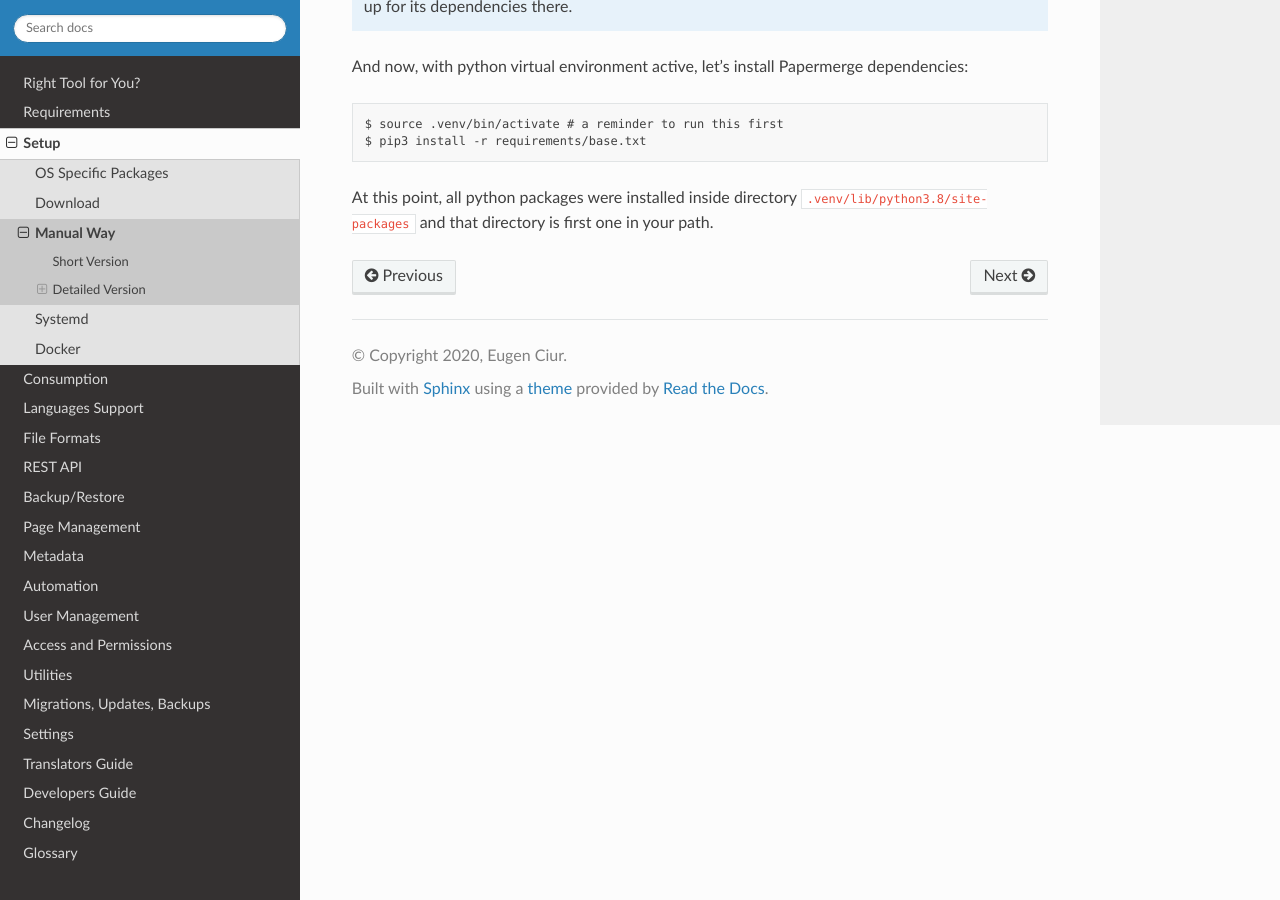
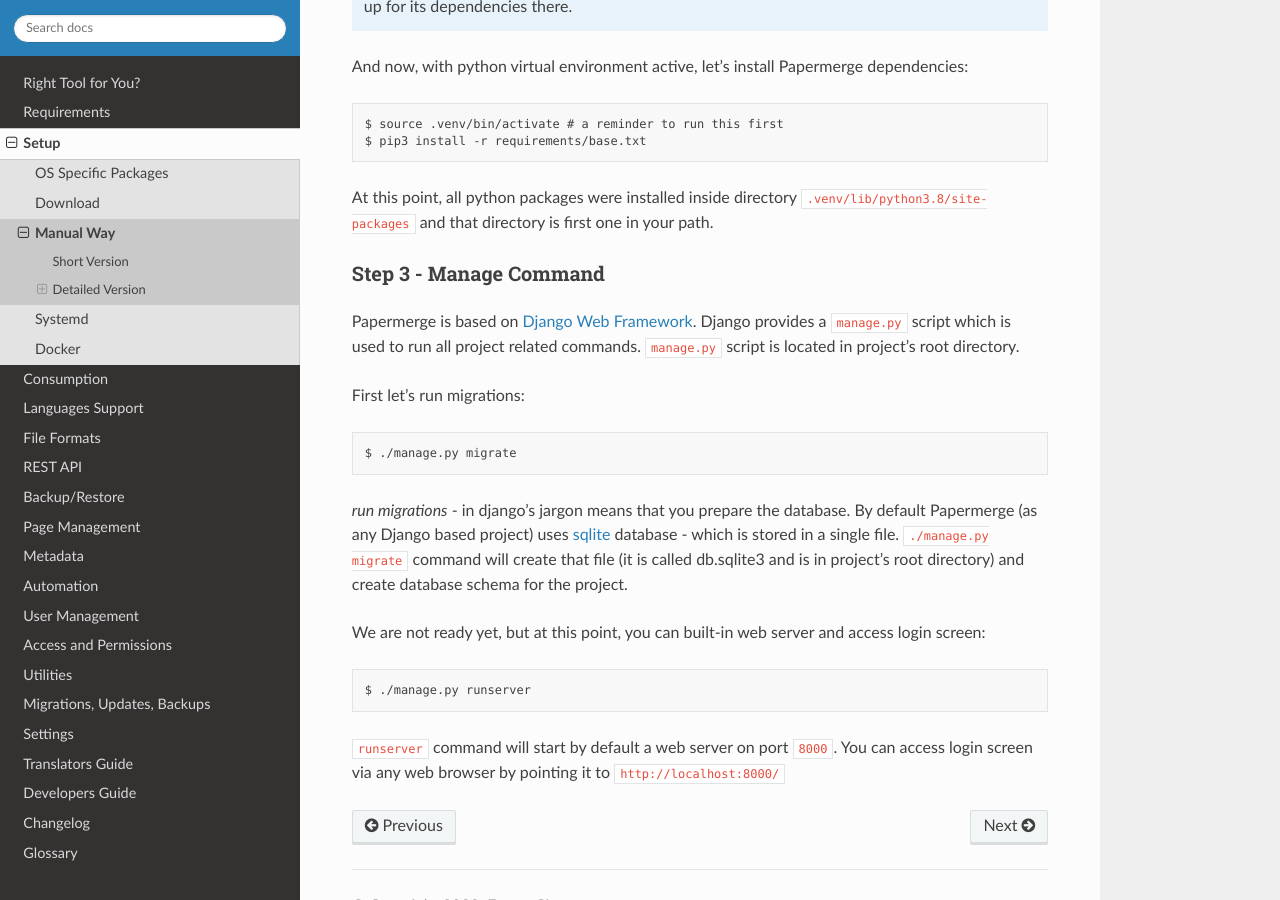
Before and after one commit to ciur/papermerge, a Sphinx documentation site: the page built from docs/source/setup/manual_way.rst, in a window 1280 px wide and 900 px high, scrolled down 6495 px. Built offline with Sphinx 7.4.7 and the Read the Docs theme 2.0.0, drawn with Linux system fonts in a browser that asks for light colours.

Commit message:
update documentation

```diff
--- a/docs/source/setup/manual_way.rst
+++ b/docs/source/setup/manual_way.rst
@@ -238,3 +238,30 @@
 At this point, all python packages were installed inside directory
 ``.venv/lib/python3.8/site-packages`` and that directory is first one in your
 path.
+
+Step 3 - Manage Command
+#########################
+
+Papermerge is based on `Django Web Framework <https://www.djangoproject.com/>`_.
+Django provides a ``manage.py`` script which is used to run all project related commands.
+``manage.py`` script is located in project's root directory.
+
+First let's run migrations::
+
+    $ ./manage.py migrate
+
+*run migrations* - in django's jargon means that you prepare the database. By
+default Papermerge (as any Django based project) uses `sqlite
+<https://sqlite.org/>`_ database - which is stored in a single file.
+``./manage.py migrate`` command will create that file (it is called db.sqlite3
+and is in project's root directory) and create database schema for the
+project.
+
+We are not ready yet, but at this point, you can built-in web server and
+access login screen::
+
+    $ ./manage.py runserver
+
+``runserver`` command will start by default a web server on port ``8000``. You
+can access login screen via any web browser by pointing it to
+``http://localhost:8000/``
```
